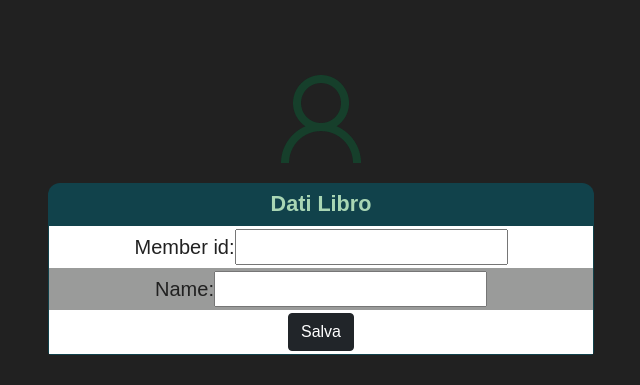
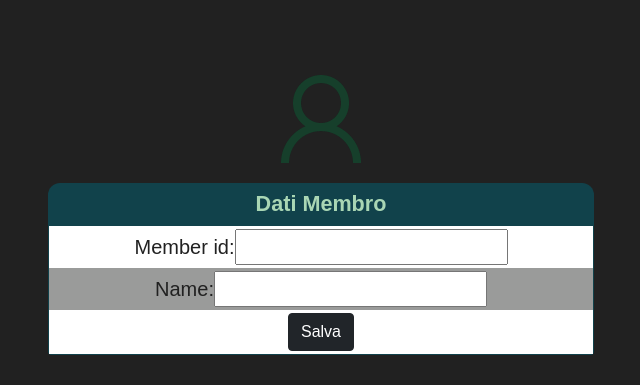
Before and after one commit to andbar27/provaLibreria, a Django app: page /libreria/add-member in a window 1280 px wide. Shown: the part 101-486 px from the top of the page, without its empty margins (307-947 px from the left). Run offline with Django 5.2, Linux system fonts and the light colour scheme.

Commit message:
modifiche post incontro Bradh

```diff
--- a/libreria/templates/libreria/add-member.html
+++ b/libreria/templates/libreria/add-member.html
@@ -10,7 +10,7 @@
                 <center>
                     <img src="../../static/libreria/membro.png" alt="logomembro"  style="width:8rem; height:8rem;" >
                     <div class="tab" style="width:50%">
-                        <div class="tab__title">Dati Libro</div>
+                        <div class="tab__title">Dati Membro</div>
                         <div class="tab__data">
                             <div class="tab__center">
                                 <div class="item"><label for="id_member_id">Member id:</label><input type="text" name="member_id" maxlength="13" required="" id="id_member_id" value="{{ membro.member_id }}"></div>
--- a/libreria/views.py
+++ b/libreria/views.py
@@ -130,6 +130,9 @@ def membro(request, member_id):
     context = {'membro':member, 'libri':libri}
     if request.method == 'POST':
         if 'elimina' in request.POST:
+            for libro in libri:
+                libro.is_borrowed=False
+                libro.save()
             member.delete()
             return redirect('lista_membri')
 
```
Also changed, not shown: db.sqlite3.
